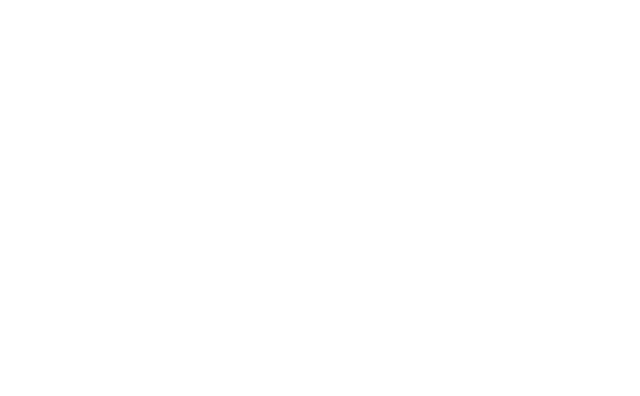
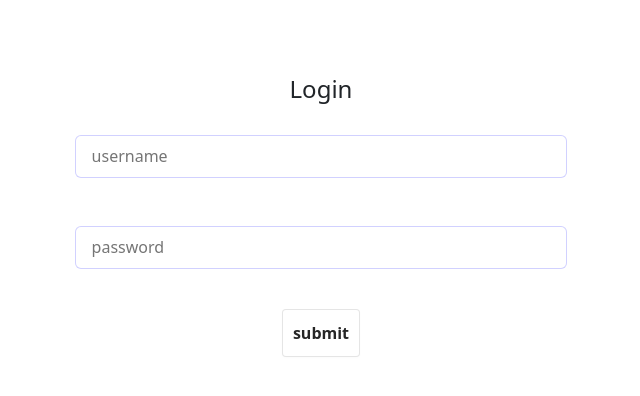
Before and after one commit to thitoxic/8848, a React (Create React App) app: page / in a window 1280 px wide. Before the commit this address had no page. Shown: the top 396 px of the page, without its empty margins (319-959 px from the left). Built offline with nearby package versions, Linux system fonts and the light colour scheme.

Commit message:
routes changed

```diff
--- a/src/App.js
+++ b/src/App.js
@@ -11,7 +11,7 @@ function App() {
      <BrowserRouter>
     <Routes>
         <Route path="/app" element={<ClientList />}/>
-        <Route path="/login" element={<Login />} />
+        <Route path="/" element={<Login />} />
         <Route path="/register" element={<Register />} />
     </Routes>
   </BrowserRouter>
--- a/src/components/register.jsx
+++ b/src/components/register.jsx
@@ -56,6 +56,7 @@ const Register = ({ formdata, name }) => {
       </Grid>
       <Grid className="d-flex justify-content-center"  container spacing={2}>
       <input
+      type="number"
         className="form-input"
         defaultValue={formdata.mobile_no}
         placeholder="Mobile"
```
Also changed, not shown: src/routes/routes.js (deleted, +0 -24 lines).
